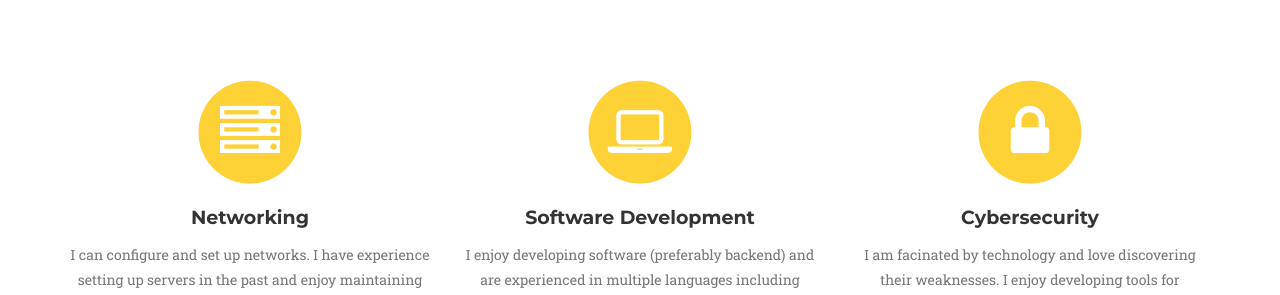
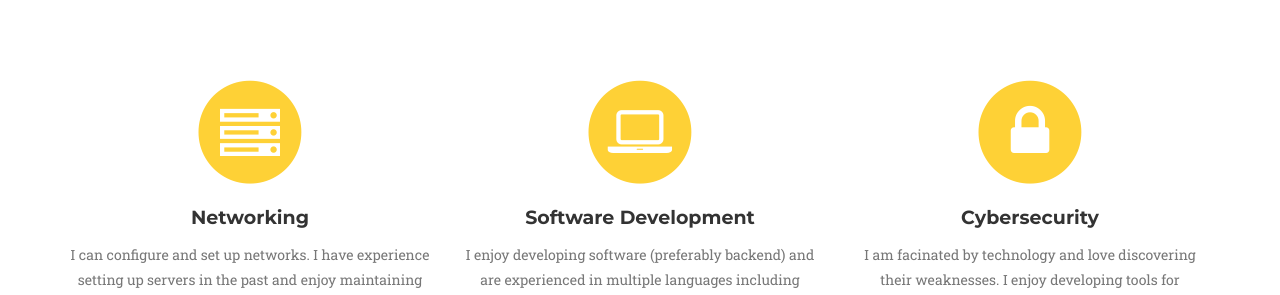
Before and after one commit to Serphyus/serphyus.github.io, a Jekyll site: the page built from index.html, in a window 1280 px wide and 1400 px high, scrolled down 930 px. Shown: the part 155-450 px from the top of the window. Built offline with Jekyll 4.4.1, drawn with Linux system fonts in a browser that asks for light colours; some web fonts are replaced.

Commit message:
fixed fa-server icon positioning

```diff
--- a/_includes/css/agency.css
+++ b/_includes/css/agency.css
@@ -55,6 +55,10 @@ h6 {
     text-transform: uppercase;
     font-family: {{ site.data.template.font.primary }};
     font-weight: 700;
+}
+
+.fa-server {
+    margin-top: 3px;
 }
 
 .img-centered {
```
